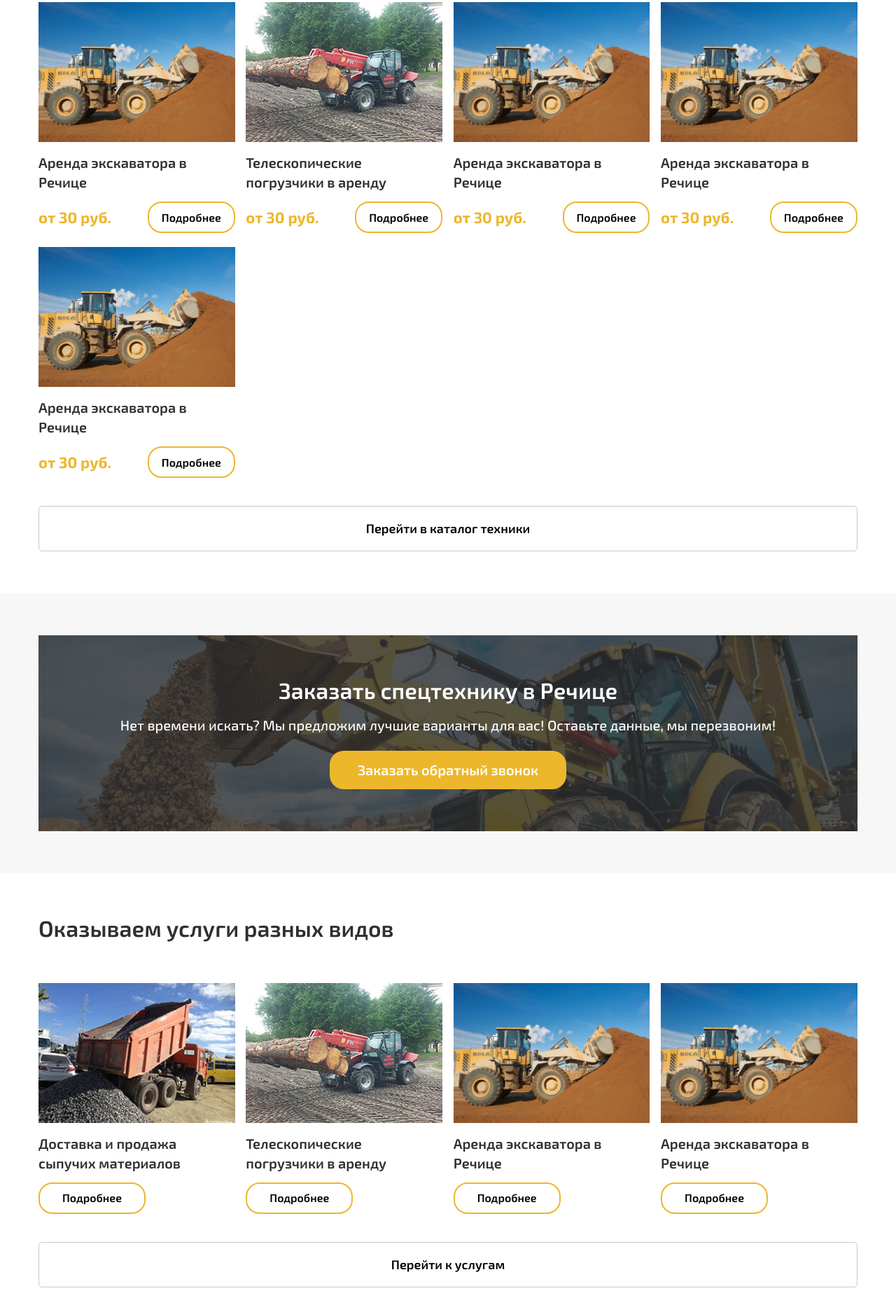
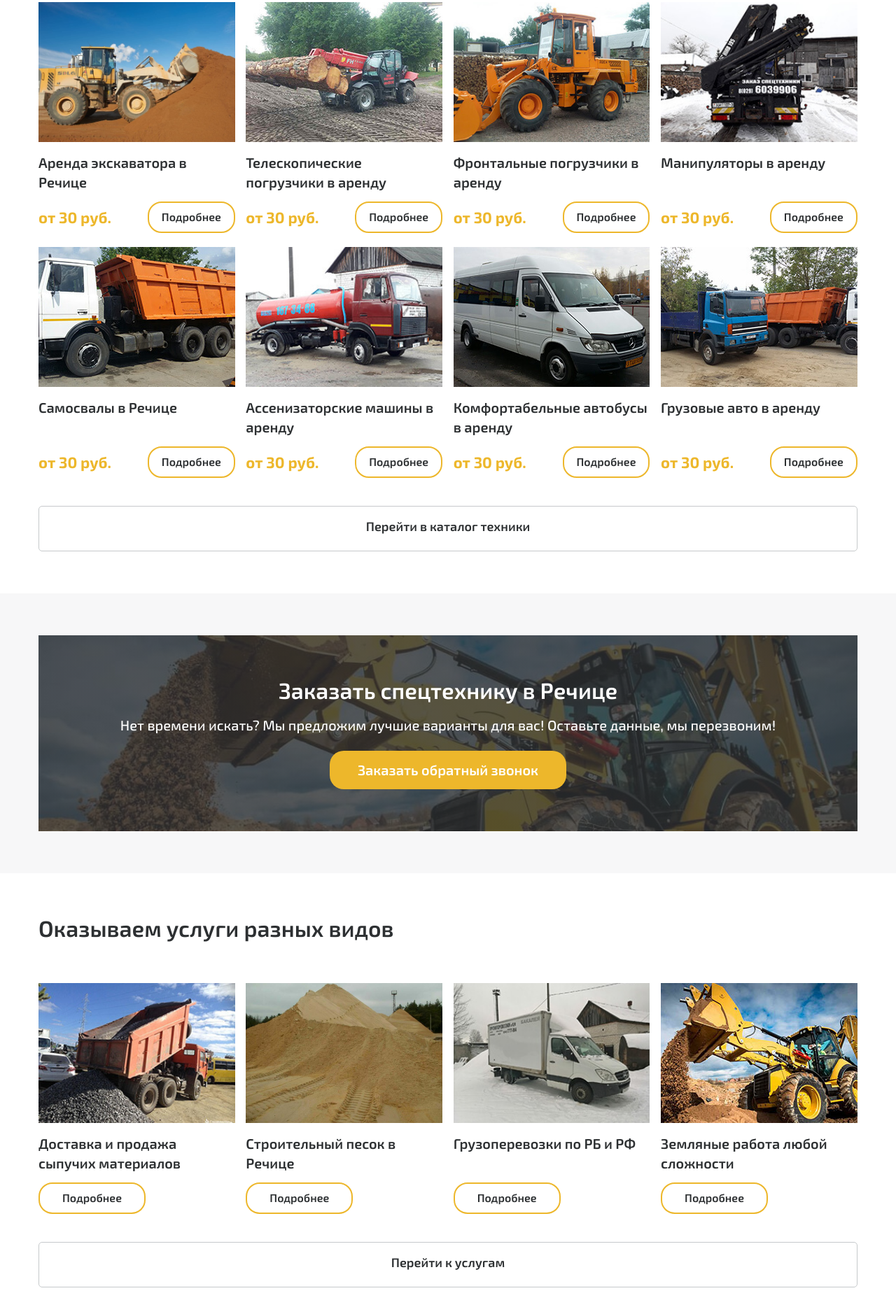
Before and after one commit to shilbod/trans7777, a plain HTML site: page index.html in a window 1280 px wide. Shown: the part 810-2688 px from the top of the page at 70% size. Drawn offline with Linux system fonts and the light colour scheme.

Commit message:
Небольшие исправления в блоке catalog

```diff
--- a/index.html
+++ b/index.html
@@ -161,6 +161,45 @@
         <!-- /.hero-slider__item -->
         </div>
         <!-- /.hero-slider__item-warp -->
+        <div class="hero-slider__item-wrap">
+          <div class="hero-slider__item">
+            <div class="slider-title-wrap">
+              <h1 class="slider-title slide__title">Доставка и продажа сыпучих материалов в Речице</h1>
+              <span class="slider-subtitle slide__subtitle">Наша компания доставляет и продает любые сыпучие материалы (песок, щебень, грунт, чернозём, отсев и т.д.).</span>
+              <span class="slider-price slide__price">Цена:<span class="slider-price-color"> от 30 руб./час</span></span>
+              <button class="button slider-button slide__button">Заказать технику</button>
+            </div>
+            <img src="img/slide-3.jpg" alt="Доставка и продажа сыпучих материалов в Речице" class="slider-img">
+          </div>
+        <!-- /.hero-slider__item -->
+        </div>
+        <!-- /.hero-slider__item-warp -->
+        <div class="hero-slider__item-wrap">
+          <div class="hero-slider__item">
+            <div class="slider-title-wrap">
+              <h1 class="slider-title slide__title">Пассажирские перевозки на комфортных автобусах</h1>
+              <span class="slider-subtitle slide__subtitle">Пассажирские перевозки на комфортабельных автобусах Mersedes-benz с удобными местами для сидения, кондиционер, телевизор до 20 мест РБ, РФ.</span>
+              <span class="slider-price slide__price">Цена:<span class="slider-price-color"> от 30 руб./час</span></span>
+              <button class="button slider-button slide__button">Заказать технику</button>
+            </div>
+            <img src="img/slide-4.jpg" alt="Пассажирские перевозки на комфортных автобусах" class="slider-img">
+          </div>
+        <!-- /.hero-slider__item -->
+        </div>
+        <!-- /.hero-slider__item-warp -->
+        <div class="hero-slider__item-wrap">
+          <div class="hero-slider__item">
+            <div class="slider-title-wrap">
+              <h1 class="slider-title slide__title">Аренда экскаватора TEREX в Речице</h1>
+              <span class="slider-subtitle slide__subtitle">Выкапывание траншей, рвов и формирование котлованов. Расчистка участка. Демонтаж старых строений и другие виды работ.</span>
+              <span class="slider-price slide__price">Цена:<span class="slider-price-color"> от 30 руб./час</span></span>
+              <button class="button slider-button slide__button">Заказать технику</button>
+            </div>
+            <img src="img/slide-5.jpg" alt="Аренда экскаватора TEREX в Речице" class="slider-img">
+          </div>
+        <!-- /.hero-slider__item -->
+        </div>
+        <!-- /.hero-slider__item-warp -->
       </div>
       <!-- /.hero-slider -->
       <div class="slider__arrow">
@@ -186,7 +225,7 @@
           <a href="#" class="catalog-item__title">Аренда экскаватора в Речице</a>
           <div class="catalog-item__price">
             <span class="catalog-price">от 30 руб.</span>
-            <button class="button-about">Подробнее</button>
+            <a href="#" class="button-about">Подробнее</a>
           </div>
         </div>
         <!-- /.catalog-item -->
@@ -195,40 +234,67 @@
           <a href="#" class="catalog-item__title">Телескопические погрузчики в аренду</a>
           <div class="catalog-item__price">
             <span class="catalog-price">от 30 руб.</span>
-            <button class="button-about">Подробнее</button>
+            <a href="#" class="button-about">Подробнее</a>
           </div>
         </div>
         <!-- /.catalog-item -->
         <div class="catalog-item">
-          <a href="#" class="catalog-item__img"><img src="img/catalog-1.jpg" alt=""></a>
-          <a href="#" class="catalog-item__title">Аренда экскаватора в Речице</a>
+          <a href="#" class="catalog-item__img"><img src="img/catalog-3.jpg" alt=""></a>
+          <a href="#" class="catalog-item__title">Фронтальные погрузчики в аренду</a>
           <div class="catalog-item__price">
             <span class="catalog-price">от 30 руб.</span>
-            <button class="button-about">Подробнее</button>
+            <a href="#" class="button-about">Подробнее</a>
           </div>
         </div>
         <!-- /.catalog-item -->
         <div class="catalog-item">
-          <a href="#" class="catalog-item__img"><img src="img/catalog-1.jpg" alt=""></a>
-          <a href="#" class="catalog-item__title">Аренда экскаватора в Речице</a>
+          <a href="#" class="catalog-item__img"><img src="img/catalog-4.jpg" alt=""></a>
+          <a href="#" class="catalog-item__title">Манипуляторы в аренду</a>
           <div class="catalog-item__price">
             <span class="catalog-price">от 30 руб.</span>
-            <button class="button-about">Подробнее</button>
+            <a href="#" class="button-about">Подробнее</a>
           </div>
         </div>
         <!-- /.catalog-item -->
         <div class="catalog-item">
-          <a href="#" class="catalog-item__img"><img src="img/catalog-1.jpg" alt=""></a>
-          <a href="#" class="catalog-item__title">Аренда экскаватора в Речице</a>
+          <a href="#" class="catalog-item__img"><img src="img/catalog-5.jpg" alt=""></a>
+          <a href="#" class="catalog-item__title">Самосвалы в Речице</a>
           <div class="catalog-item__price">
             <span class="catalog-price">от 30 руб.</span>
-            <button class="button-about">Подробнее</button>
+            <a href="#" class="button-about">Подробнее</a>
+          </div>
+        </div>
+        <!-- /.catalog-item -->
+        <div class="catalog-item">
+          <a href="#" class="catalog-item__img"><img src="img/catalog-6.jpg" alt=""></a>
+          <a href="#" class="catalog-item__title">Ассенизаторские машины в аренду</a>
+          <div class="catalog-item__price">
+            <span class="catalog-price">от 30 руб.</span>
+            <a href="#" class="button-about">Подробнее</a>
+          </div>
+        </div>
+        <!-- /.catalog-item -->
+        <div class="catalog-item">
+          <a href="#" class="catalog-item__img"><img src="img/catalog-7.jpg" alt=""></a>
+          <a href="#" class="catalog-item__title">Комфортабельные автобусы в аренду</a>
+          <div class="catalog-item__price">
+            <span class="catalog-price">от 30 руб.</span>
+            <a href="#" class="button-about">Подробнее</a>
+          </div>
+        </div>
+        <!-- /.catalog-item -->
+        <div class="catalog-item">
+          <a href="#" class="catalog-item__img"><img src="img/catalog-8.jpg" alt=""></a>
+          <a href="#" class="catalog-item__title">Грузовые авто в аренду</a>
+          <div class="catalog-item__price">
+            <span class="catalog-price">от 30 руб.</span>
+            <a href="#" class="button-about">Подробнее</a>
           </div>
         </div>
         <!-- /.catalog-item -->
       </div>
       <!-- /.catalog-wrap -->
-      <button class="catalog-button">Перейти в каталог техники</button>
+      <a href="#" class="catalog-button">Перейти в каталог техники</a>
     </div>
   </section>
   <!-- /.section catalog -->
@@ -251,32 +317,32 @@
       <h2 class="section-title section__title">Оказываем услуги разных видов</h2>
       <div class="catalog-wrap">
         <div class="catalog-item">
-          <a href="#" class="catalog-item__img"><img src="img/service-1.jpg" alt=""></a>
+          <a href="#" class="catalog-item__img"><img src="img/service-1.jpg" alt="Доставка и продажа сыпучих материалов"></a>
           <a href="#" class="catalog-item__title">Доставка и продажа сыпучих материалов</a>
-          <button class="button-about-2">Подробнее</button>
+          <a href="#" class="button-about-2">Подробнее</a>
         </div>
         <!-- /.catalog-item -->
         <div class="catalog-item">
-          <a href="#" class="catalog-item__img"><img src="img/catalog-2.jpg" alt=""></a>
-          <a href="#" class="catalog-item__title">Телескопические погрузчики в аренду</a>
-          <button class="button-about-2">Подробнее</button>
+          <a href="#" class="catalog-item__img"><img src="img/service-2.jpg" alt="Строительный песок в Речице"></a>
+          <a href="#" class="catalog-item__title">Строительный песок в Речице</a>
+          <a href="#" class="button-about-2">Подробнее</a>
         </div>
         <!-- /.catalog-item -->
         <div class="catalog-item">
-          <a href="#" class="catalog-item__img"><img src="img/catalog-1.jpg" alt=""></a>
-          <a href="#" class="catalog-item__title">Аренда экскаватора в Речице</a>
-          <button class="button-about-2">Подробнее</button>
+          <a href="#" class="catalog-item__img"><img src="img/service-3.jpg" alt="Грузоперевозки по РБ и РФ"></a>
+          <a href="#" class="catalog-item__title">Грузоперевозки по РБ и РФ</a>
+          <a href="#" class="button-about-2">Подробнее</a>
         </div>
         <!-- /.catalog-item -->
         <div class="catalog-item">
-          <a href="#" class="catalog-item__img"><img src="img/catalog-1.jpg" alt=""></a>
-          <a href="#" class="catalog-item__title">Аренда экскаватора в Речице</a>
-          <button class="button-about-2">Подробнее</button>
+          <a href="#" class="catalog-item__img"><img src="img/service-4.jpg" alt="Земляные работа любой сложности"></a>
+          <a href="#" class="catalog-item__title">Земляные работа любой сложности</a>
+          <a href="#" class="button-about-2">Подробнее</a>
         </div>
         <!-- /.catalog-item -->
       </div>
       <!-- /.catalog-wrap -->
-      <button class="catalog-button">Перейти к услугам</button>
+      <a href="#" class="catalog-button">Перейти к услугам</a>
     </div>
   </section>
   <!-- /.section catalog -->
--- a/sass/_body.sass
+++ b/sass/_body.sass
@@ -44,13 +44,17 @@ h1, h2
     transition: $transition-all
 
 .catalog-button
+  display: block
   width: 100%
   height: 65px
   border: 1px lighten($text-color, 60%) solid
   border-radius: 5px
+  padding: 18px 0
   background-color: transparent
   font-size: 18px
+  text-align: center
   +semibold
+  transition: $transition-all
   &:hover
     background-color: #f2f2f2
     transition: $transition-all
@@ -76,3 +80,4 @@ h1, h2
       font-size: 26px
   .catalog-button
     height: 55px
+    padding: 14px 0
--- a/sass/sections/_catalog.sass
+++ b/sass/sections/_catalog.sass
@@ -44,15 +44,18 @@
 .button-about, .button-about-2
   height: 45px
   border: 2px solid $color-el
-  padding: 0 18px
+  border-radius: 20px
+  padding: 11px 18px
   background-color: transparent
   +semibold
+  transition: $transition-all
   &:hover
     color: #fff
     background-color: $color-el
     transition: $transition-all
 .button-about-2
-  padding: 0 32px
+  display: inline-block
+  padding: 11px 32px
 
 @media (max-width: 991px)
   .catalog
@@ -72,7 +75,7 @@
     &-price
       font-size: 20px
   .button-about
-    padding: 0 16px
+    padding: 11px 16px
 
 @media (max-width: 767px)
   .catalog
@@ -109,5 +112,6 @@
       margin-bottom: 10px
   .button-about, .button-about-2
     height: 40px
+    padding: 8px 16px
   .button-about-2
-    padding: 0 16px
+    padding: 8px 16px
--- a/sass/sections/_order.sass
+++ b/sass/sections/_order.sass
@@ -2,7 +2,7 @@
   background-color: $background-gray
   &-wrap
     padding: 60px 0
-    background-image: linear-gradient( rgba($text-color, 0.8), rgba($text-color, 0.8) ), url(../../img/back-order.jpg)
+    background-image: linear-gradient( rgba($text-color, 0.8), rgba($text-color, 0.8) ), url(../img/back-order.jpg)
     background-repeat: no-repeat
     background-position: 50% 50%
     background-size: cover
```
Also changed, not shown: css/style.css, img/catalog-3.jpg (added), img/catalog-4.jpg (added), img/catalog-5.jpg (added), img/catalog-6.jpg (added), img/catalog-7.jpg (added), img/catalog-8.jpg (added), img/service-2.jpg (added), img/service-3.jpg (added), img/service-4.jpg (added), img/slide-3.jpg (added), img/slide-4.jpg (added), img/slide-5.jpg (added), 1 other file.
